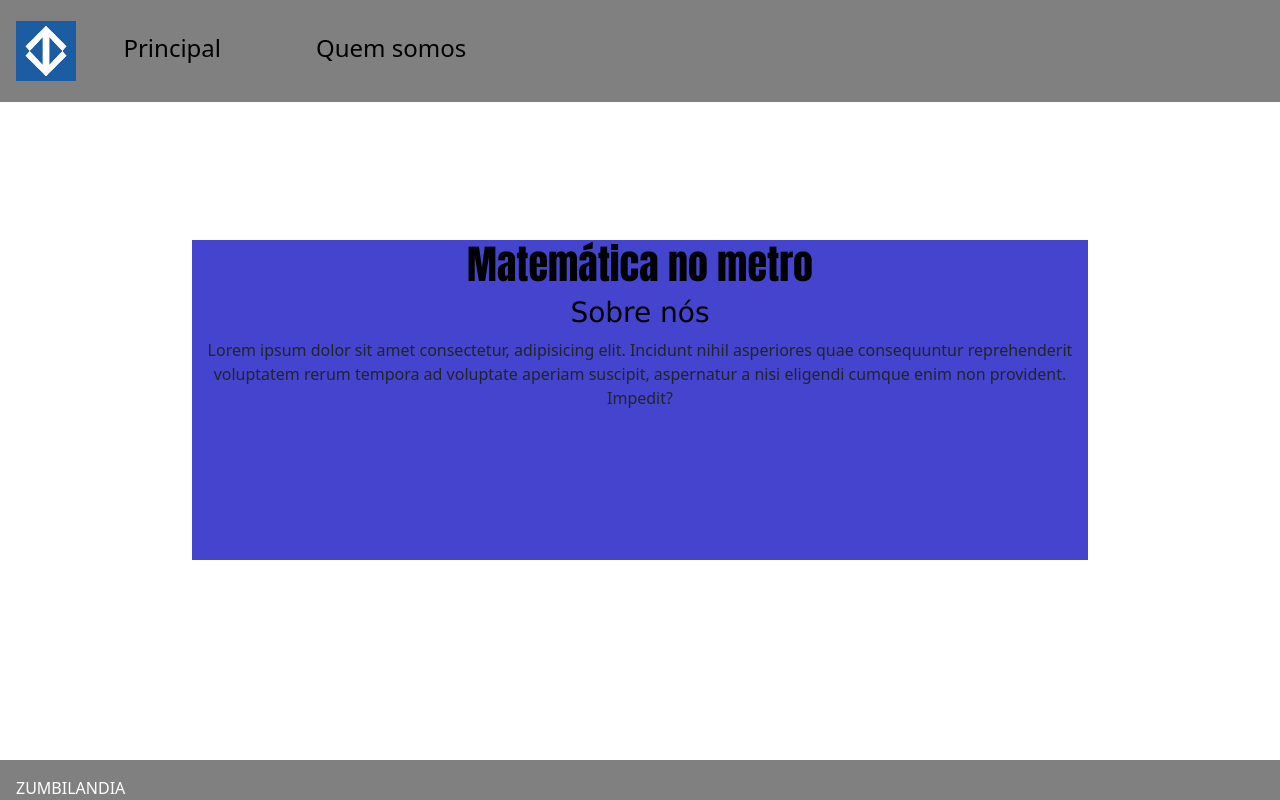
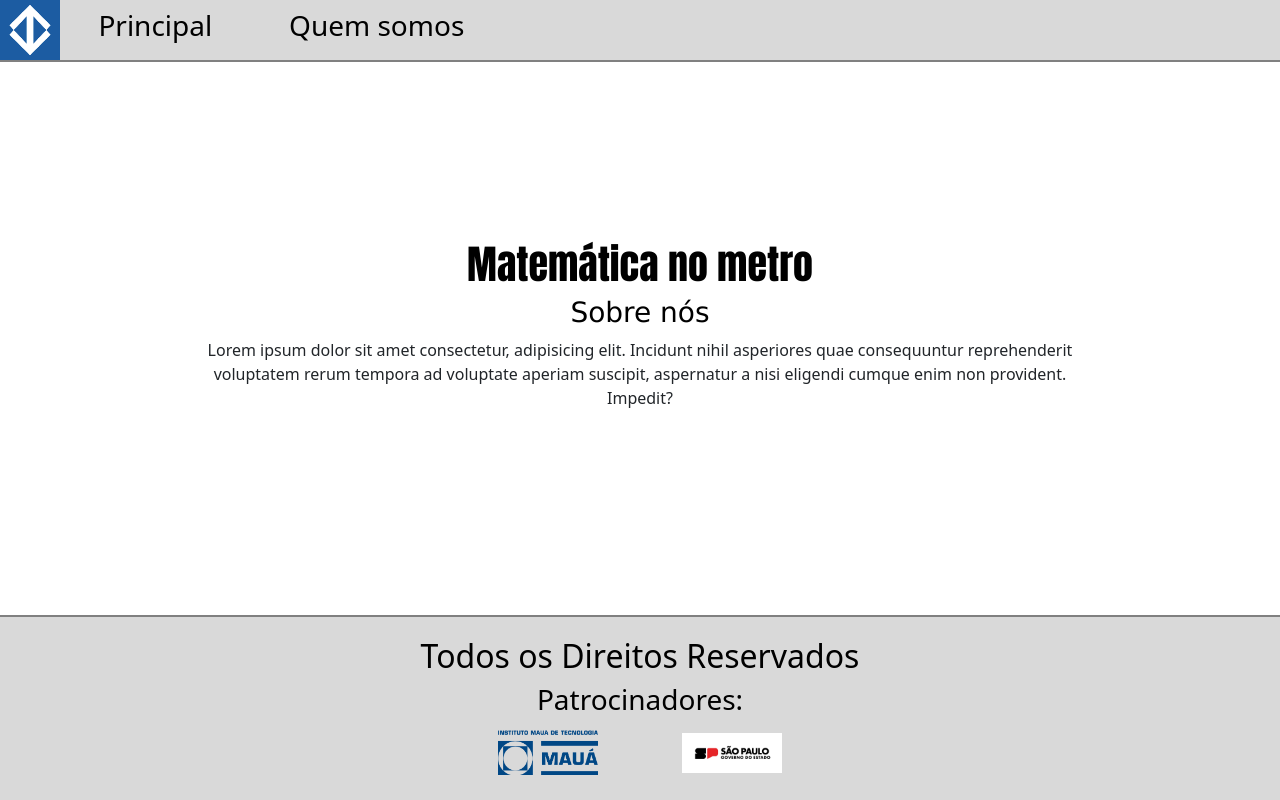
Before and after one commit to TTI111-ProjetoIntegrador-FrontEnd/ProjetoIntegrador_WebDevelopment, a plain HTML site: page index.html in a window 1280 px wide. Drawn offline with nearby package versions, Linux system fonts and the light colour scheme.

Commit message:
Atualizações e adições no footer

```diff
--- a/index.html
+++ b/index.html
@@ -11,8 +11,8 @@
 
 <body>
     <header id="header">
-        <nav class="nav-bar">
-            <img id="img-metro" src="assets/logo01.png" alt="logo_simples" >
+        <nav id="nav-bar">
+            <img id="img-metro" src="assets/logo01.png" alt="logo_simples" width="60px">
             <a class="navegacao" href="index.html">Principal</a>
             <a class="navegacao" href="quemsomos.html">Quem somos</a>
         </nav>
@@ -25,7 +25,10 @@
         </div>
     </main>
     <footer id="rodape">
-        ZUMBILANDIA
+        <h2>Todos os Direitos Reservados</h2>
+        <h3>Patrocinadores:</h3>
+        <img id="logo-imt" src="assets/logo-IMT 1.png" >
+        <img id="logo-sp" src="assets/logoSP.png" >
     </footer>
 </body>
 </html>
--- a/style/styles.css
+++ b/style/styles.css
@@ -1,53 +1,35 @@
-:root{
---cor-divcentral:rgb(68, 68, 206);
+ :root{
+/* --cor-divcentral:rgb(68, 68, 206);
 --cor-branco: white;
---cor-cinza: grey;
+--cor-cinza: grey; */
 --cor-hover: rgb(138, 136, 136);
 }
 
-body {
-    margin: 0;
+main {
+    background-color: rgb(50, 50, 169);
 }
 
 
-header{
-    position:fixed;
-    justify-content: space-between;
+#nav-bar {
+    display: flex;
+    background-color: #d9d9d9;
     width: 100%;
-    top: 0;
-    left: 0;
-    background-color: var(--cor-cinza);
-    color: var(--cor-branco);
-    padding: 1em;
-}
-
-.nav-bar {
-    display: flex;
-    align-items: center;
-    margin-left: 0;
-}
-
-#img-metro {
-    width: 60px;
-    height: 60px;
+    border-bottom: 2px solid gray;
 }
 
 .navegacao {
     color: #000;
-    border-radius: 8px;
-    font-size: 1.5rem;
+    border-radius: 7px;
+    font-size: 1.75rem;
     padding: 0.3% 3% 0.8% 3%;
-    margin: 10px;
     text-decoration: none;
-    /* color: rgba(16, 81, 167, 0.918); */
 }
 
 .navegacao:hover {
     background-color: var(--cor-hover);
 }
 
-.div_central{
-    background: var(--cor-divcentral);
+ .div_central{
     width: 70vw;
     height: 25vw;
     position: absolute;
@@ -57,7 +39,7 @@ header{
     text-align: center;
 }
 
-.div_central h1{
+ .div_central h1{
     color: #000;
     font-family:Impact, 'Arial Narrow Bold', sans-serif;
 }
@@ -68,12 +50,23 @@ header{
 }
 
 footer{
-    position:fixed;
+    position: fixed;
     width: 100%;
     bottom: 0;
     left: 0;
-    background-color: grey;
-    color: var(--cor-branco);
-    padding: 1em;
-    height: 5%;
+    background-color: #d9d9d9;
+    padding-top: 10px;
+    border-top: 2px solid grey;
 }
+
+#rodape {
+    text-align: center;
+    padding: 20px;
+    color: black;
+}
+
+#rodape img {
+    width: 100px;
+    height: auto;
+    margin: 5px 40px;
+}
--- /dev/null
+++ b/uteis.txt
@@ -0,0 +1 @@
+https://www.comunicacao.sp.gov.br/identidade-visual/
```
Also changed, not shown: assets/logo-IMT 1.png (added), assets/logoSP.png (added).
